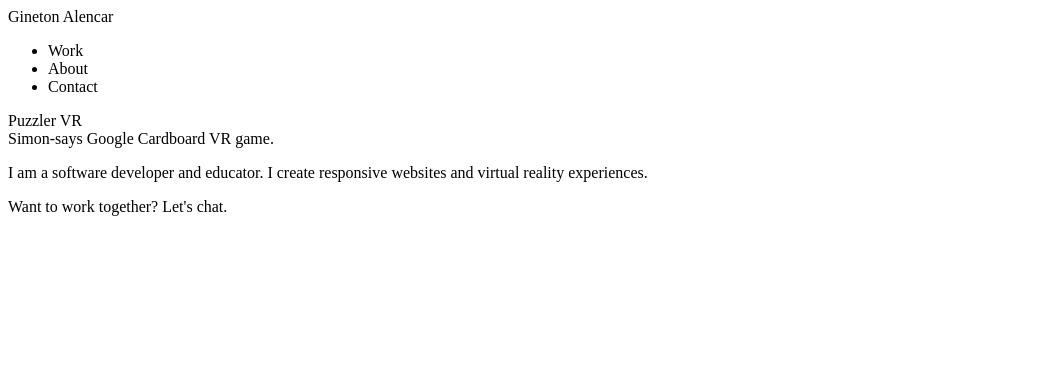
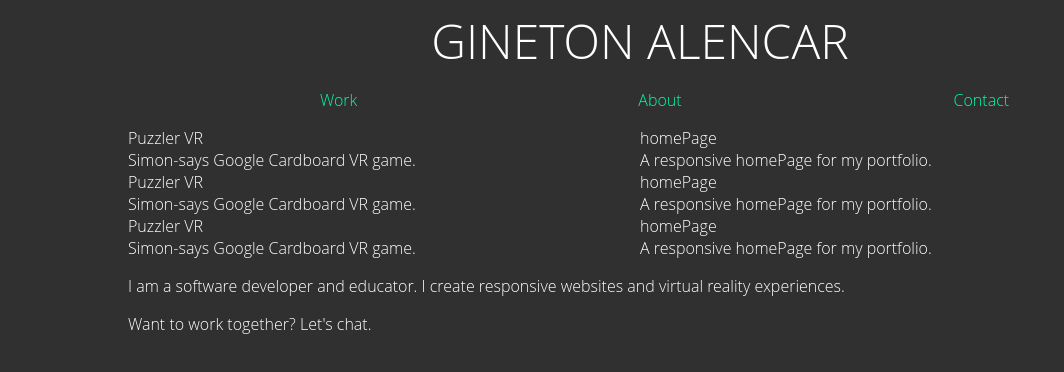
Before and after one commit to Gineton2/homePage, a plain HTML site: page index.html in a window 1280 px wide. Shown: the whole page, without its empty margins (0-1064 px from the left). Drawn offline with Linux system fonts and the light colour scheme.

Commit message:
Create portfolio grid and add styling
Create a two-column grid for portolio and some styling including font and colors for text.

```diff
--- a/index.html
+++ b/index.html
@@ -20,11 +20,12 @@
         </div>
 
         <!-- Navigation bar. Lives at top of page on mobile and on the left in wider views. -->
-        <nav id="nav-bar" class="nav-bar">
-            <ul>
-                <li class="nav-button">Work</li>
-                <li class="nav-button">About</li>
-                <li class="nav-button">Contact</li>
+        <nav id="nav-bar">
+            <ul class="nav-bar">
+                <li class="nav-button"><a href="#work">Work</a></li>
+                <li class="nav-button"><a href="#about-me">About</a>
+                </li>
+                <li class="nav-button"><a href="#contact">Contact</a></li>
             </ul>
         </nav>
     </header>
@@ -37,6 +38,46 @@
             </div>
             <div class="description">
                 Simon-says Google Cardboard VR game.
+            </div>
+        </div>
+        <div class="vr-project">
+            <div class="title">
+                Puzzler VR
+            </div>
+            <div class="description">
+                Simon-says Google Cardboard VR game.
+            </div>
+        </div>
+        <div class="vr-project">
+            <div class="title">
+                Puzzler VR
+            </div>
+            <div class="description">
+                Simon-says Google Cardboard VR game.
+            </div>
+        </div>
+        <div class="web-project">
+            <div class="title">
+                homePage
+            </div>
+            <div class="desctiption">
+                A responsive homePage for my portfolio.
+            </div>
+        </div>
+        <div class="web-project">
+            <div class="title">
+                homePage
+            </div>
+            <div class="desctiption">
+                A responsive homePage for my portfolio.
+            </div>
+        </div>
+        <div class="web-project">
+            <div class="title">
+                homePage
+            </div>
+            <div class="desctiption">
+                A responsive homePage for my portfolio.
             </div>
         </div>
     </div>
--- a/main.css
+++ b/main.css
@@ -0,0 +1,48 @@
+body {
+    background: #303030;
+    /*dark gray*/
+    font-family: "Open Sans", sans-serif;
+    font-weight: 300;
+    color: white;
+    margin-left: 10%;
+    margin-right: 10%;
+}
+
+a {
+    color: #00FFA8;
+    text-decoration: none;
+}
+.name {
+    text-align: center;
+    text-transform: uppercase;
+    font-size: 3em;
+}
+
+.nav-bar {
+    display: grid;
+    grid-template-columns: 1fr 1fr 1fr;
+}
+
+.nav-button {
+    list-style: none;
+    margin: auto;
+}
+
+#nav-bar {
+    margin: 10px;
+}
+
+#work {
+    display: grid;
+    grid-template-columns: 1fr 1fr;
+    grid-template-rows: 1fr 1fr 1fr;
+    grid-auto-flow: column;
+}
+
+.vr-project {
+    grid-column: 1;
+}
+
+.web-project {
+    grid-column: 2;
+}
```
Also changed, not shown: 2 other files.
